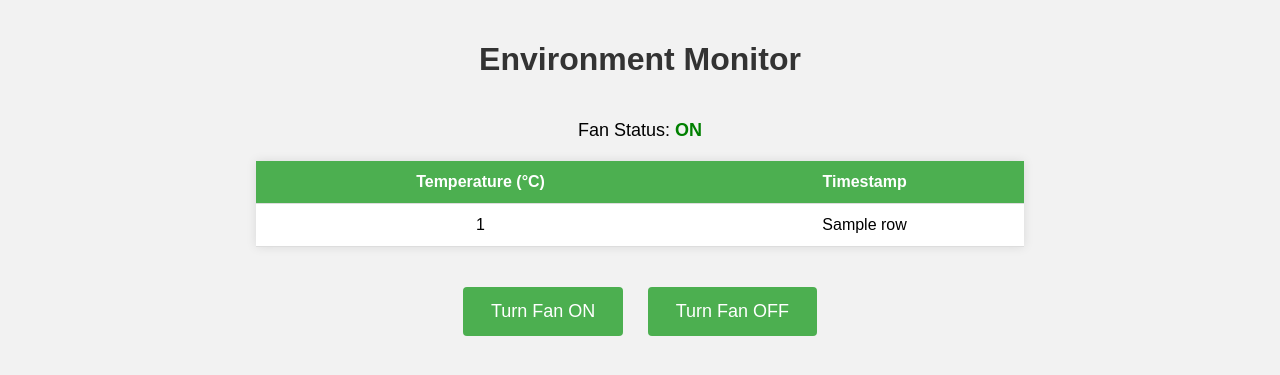
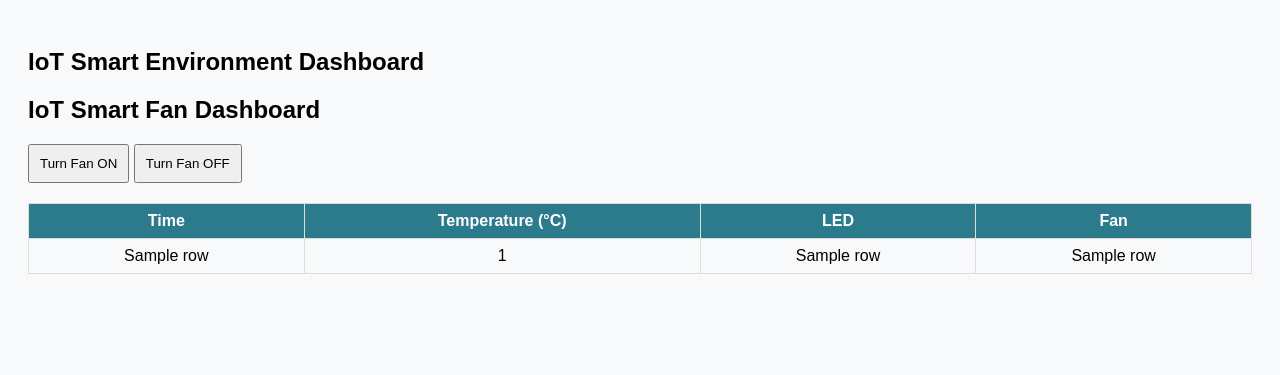
Before and after one commit to ruff27/SWE30011_assign2, a Flask app: template templates/index.html in a window 1280 px wide. Shown: the top 375 px of the page. Run offline with Flask 3, Linux system fonts and the light colour scheme; the template is opened without the code that fills it: most values are stand-ins (such as "Sample title", 1, 10 or a date in 2020).

Commit message:
removed pot

```diff
--- a/app.py
+++ b/app.py
@@ -1,33 +1,30 @@
-from flask import Flask, render_template, request, redirect, url_for
+from flask import Flask, render_template
 import pymysql
-import serial
 
 app = Flask(__name__)
 
-arduino = serial.Serial('/dev/ttyACM0', 9600)
-last_command = None  # Track last fan command
+def get_latest_data():
+    try:
+        dbconn = pymysql.connect(
+            host="localhost",
+            user="pi",
+            password="",
+            database="env_db"
+        )
+        cursor = dbconn.cursor()
+        cursor.execute(
+            "SELECT temperature, led_status, fan_status, timestamp FROM sensor_log ORDER BY id DESC LIMIT 5"
+        )
+        rows = cursor.fetchall()
+        cursor.close()
+        return rows
+    except:
+        return []
 
-@app.route('/', methods=['GET', 'POST'])
+@app.route("/")
 def index():
-    global last_command
-    if request.method == 'POST':
-        action = request.form['action']
-        if action == "fan_on":
-            arduino.write(b"FAN_ON\n")
-            last_command = "ON"
-            print("Sent FAN_ON to Arduino")
-        elif action == "fan_off":
-            arduino.write(b"FAN_OFF\n")
-            last_command = "OFF"
-            print("Sent FAN_OFF to Arduino")
-        return redirect(url_for('index'))
-
-    db = pymysql.connect(host="localhost", user="pi", password="", database="env_db")
-    cursor = db.cursor()
-    cursor.execute("SELECT temperature, timestamp FROM sensor_data ORDER BY timestamp DESC LIMIT 5")
-    data = cursor.fetchall()
-    db.close()
-    return render_template('index.html', data=data, fan_status=last_command)
+    data = get_latest_data()
+    return render_template("index.html", sensor_data=data)
 
 if __name__ == "__main__":
-    app.run(host='0.0.0.0', port=8080, debug=True)
+    app.run(debug=True, host="0.0.0.0", port=8080)
--- a/env.sql
+++ b/env.sql
@@ -4,8 +4,8 @@ USE env_db;
 
 CREATE TABLE sensor_data (
     id INT AUTO_INCREMENT PRIMARY KEY,
+    timestamp TIMESTAMP DEFAULT CURRENT_TIMESTAMP,
     temperature FLOAT NOT NULL,
-    potentiometer INT NOT NULL,
-    button_state VARCHAR(20) NOT NULL,
-    timestamp TIMESTAMP DEFAULT CURRENT_TIMESTAMP
+    led_status VARCHAR(10),
+    fan_status VARCHAR(5)
 );
--- a/templates/index.html
+++ b/templates/index.html
@@ -1,96 +1,37 @@
 <!DOCTYPE html>
-<html lang="en">
+<html>
 <head>
-    <meta charset="UTF-8">
-    <title>Environment Monitor</title>
+  <title>Smart Environment Dashboard</title>
   <style>
-        body {
-            font-family: Arial, sans-serif;
-            background-color: #f2f2f2;
-            margin: 0;
-            padding: 0;
-        }
-        h1 {
-            text-align: center;
-            color: #333;
-            padding: 20px 0;
-        }
-        .status {
-            text-align: center;
-            font-size: 18px;
-            margin-bottom: 20px;
-        }
-        table {
-            border-collapse: collapse;
-            width: 60%;
-            margin: 0 auto;
-            background-color: #fff;
-            box-shadow: 0 0 10px rgba(0,0,0,0.1);
-        }
-        th, td {
-            text-align: center;
-            padding: 12px;
-            border-bottom: 1px solid #ddd;
-        }
-        th {
-            background-color: #4CAF50;
-            color: white;
-        }
-        tr:hover {
-            background-color: #f5f5f5;
-        }
-        .button-container {
-            text-align: center;
-            margin: 30px auto;
-        }
-        .control-button {
-            background-color: #4CAF50;
-            color: white;
-            padding: 14px 28px;
-            border: none;
-            border-radius: 4px;
-            cursor: pointer;
-            font-size: 18px;
-            margin: 10px;
-            transition: background-color 0.3s;
-        }
-        .control-button:hover {
-            background-color: #45a049;
-        }
-        footer {
-            text-align: center;
-            padding: 20px;
-            color: #888;
-            font-size: 14px;
-        }
+    body { font-family: Arial; background-color: #f8f9fa; padding: 20px; }
+    table { border-collapse: collapse; width: 100%; }
+    th, td { border: 1px solid #ddd; padding: 8px; text-align: center; }
+    th { background-color: #2B7B8C; color: white; }
   </style>
 </head>
 <body>
-
-    <h1>Environment Monitor</h1>
-
-    <div class="status">
-        Fan Status: <strong style="color: {{ 'green' if fan_status == 'ON' else 'red' }}">{{ fan_status or 'Unknown' }}</strong>
+  <h2>IoT Smart Environment Dashboard</h2>
+  <h2>IoT Smart Fan Dashboard</h2>
+  <div style="margin-bottom: 20px;">
+    <a href="/fan/on"><button style="padding: 10px;">Turn Fan ON</button></a>
+    <a href="/fan/off"><button style="padding: 10px;">Turn Fan OFF</button></a>
   </div>
 
   <table>
     <tr>
+      <th>Time</th>
       <th>Temperature (°C)</th>
-            <th>Timestamp</th>
+      <th>LED</th>
+      <th>Fan</th>
     </tr>
-        {% for row in data %}
+    {% for row in sensor_data %}
     <tr>
+      <td>{{ row[3] }}</td>
       <td>{{ row[0] }}</td>
       <td>{{ row[1] }}</td>
+      <td>{{ row[2] }}</td>
     </tr>
     {% endfor %}
   </table>
-
-    <div class="button-container">
-        <form action="/" method="POST">
-            <button type="submit" name="action" value="fan_on" class="control-button">Turn Fan ON</button>
-            <button type="submit" name="action" value="fan_off" class="control-button">Turn Fan OFF</button>
-        </form>
-    </div>
 </body>
 </html>
```
Also changed, not shown: sensor_data.py (+45 -45 lines), 1 other file. Lines whose indentation alone changed are shown as unchanged.
